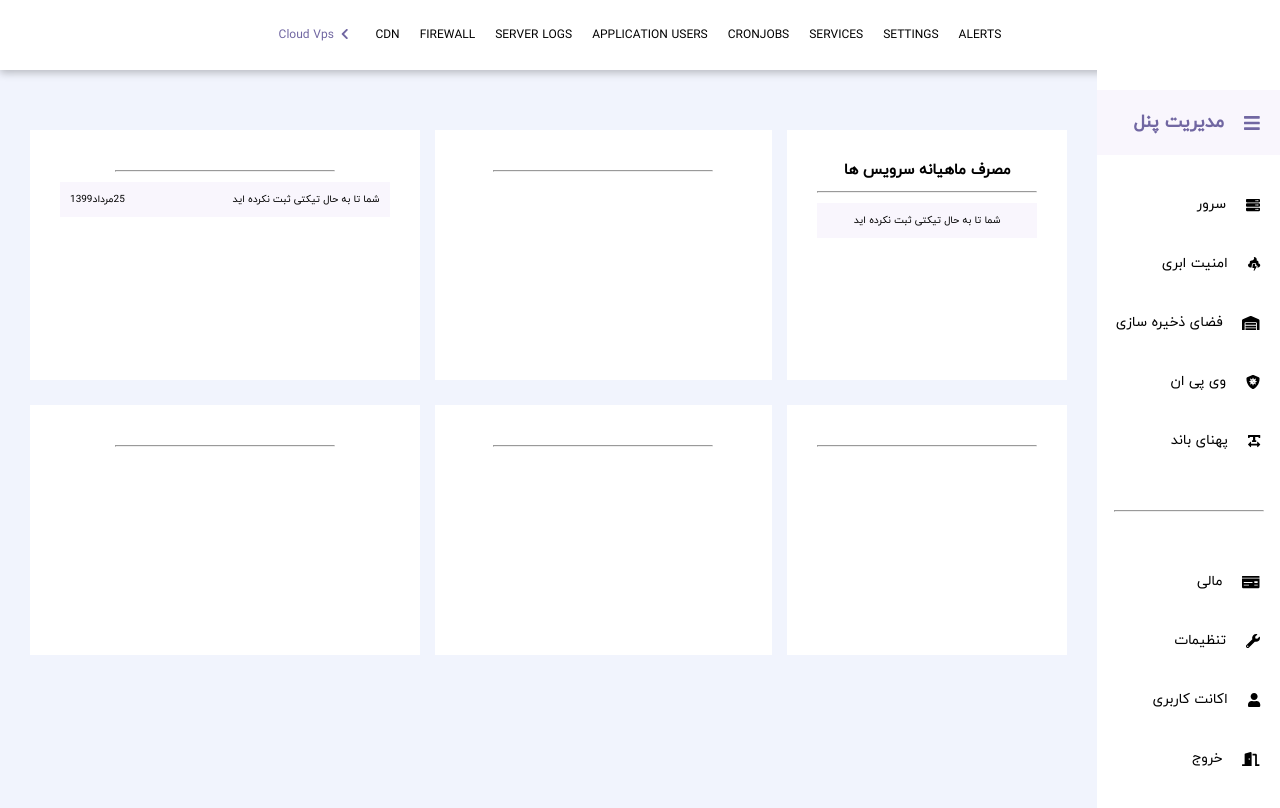
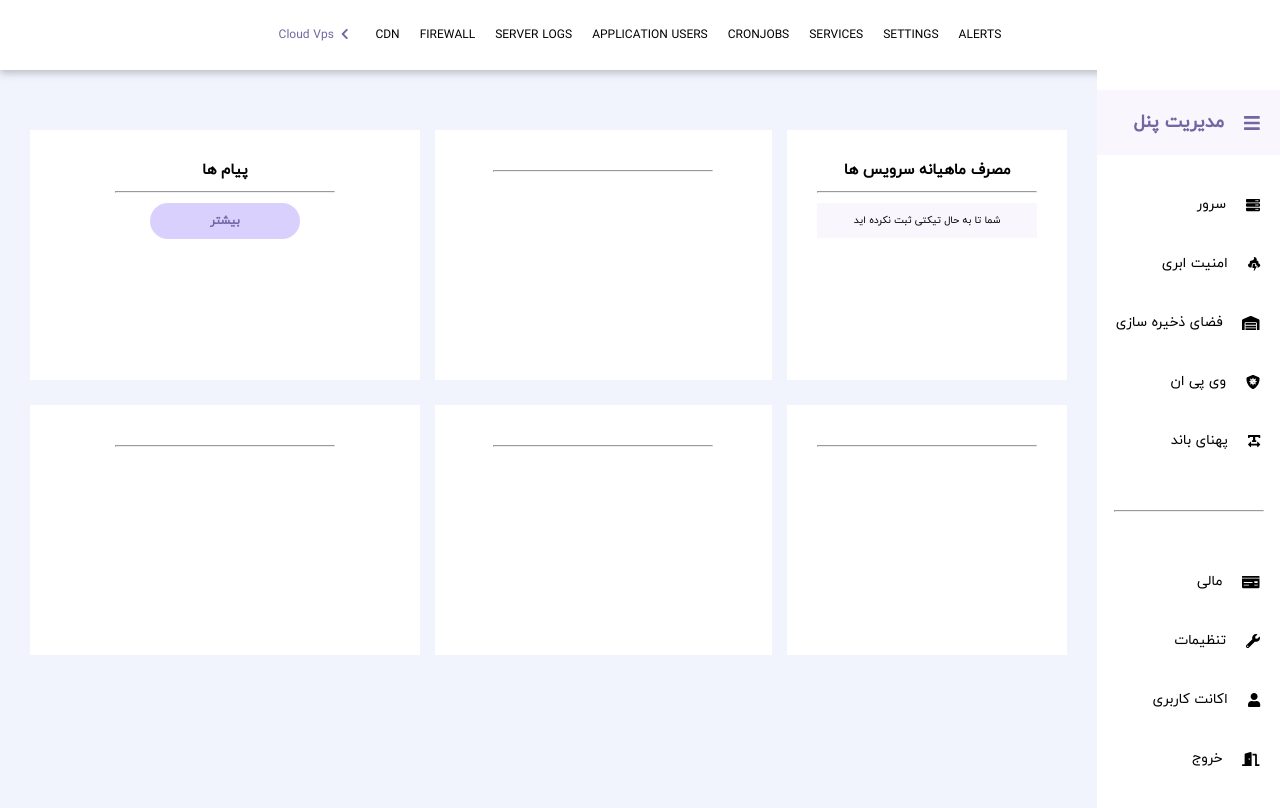
Before and after one commit to sadeghtavakoli/amnpardaz-challenge, a React (Create React App) app: page /panel in a window 1280 px wide. Built offline with nearby package versions, Linux system fonts and the light colour scheme.

Commit message:
created button-more

```diff
--- /dev/null
+++ b/src/components/button-more/button-more.component.jsx
@@ -0,0 +1,12 @@
+import React from "react";
+import "./button-more.styles.scss";
+const ButtonMore = ({ onClick }) => {
+  return (
+    <div className="button-container">
+      <button className="button-more" onClick={onClick}>
+        بیشتر
+      </button>
+    </div>
+  );
+};
+export default ButtonMore;
--- /dev/null
+++ b/src/components/button-more/button-more.styles.scss
@@ -0,0 +1,16 @@
+.button-more {
+  color: var(--secondary_color);
+  background: var(--accent_color);
+  border: 0;
+  outline: none;
+  cursor: pointer;
+  padding: 1rem 6rem;
+  font-size: 1.2rem;
+  font-weight: bold;
+  direction: rtl;
+  border-radius: 2rem;
+  margin: 0 auto;
+  &:active {
+    filter: brightness(0.95);
+  }
+}
--- a/src/index.css
+++ b/src/index.css
@@ -17,13 +17,13 @@
 *::before {
   margin: 0;
   box-sizing: border-box;
+  font-family: "yekan", Arial, Helvetica, sans-serif;
 }
 html {
   font-size: 62.5%;
 }
 body {
   margin: 0;
-  font-family: "yekan", Arial, Helvetica, sans-serif;
   -webkit-font-smoothing: antialiased;
   -moz-osx-font-smoothing: grayscale;
   background-color: var(--background_color);
@@ -32,3 +32,9 @@ body {
 .fontawsome-icon {
   margin: 0 0.7rem;
 }
+
+.button-container {
+  display: flex;
+  justify-content: center;
+  align-items: center;
+}
--- a/src/pages/panel-page/panel-page.component.jsx
+++ b/src/pages/panel-page/panel-page.component.jsx
@@ -1,4 +1,5 @@
 import React from "react";
+import ButtonMore from "../../components/button-more/button-more.component";
 import Card from "../../components/card/card.component";
 import Message from "../../components/message/message.component";
 import "./panel-page.styles.scss";
@@ -9,11 +10,8 @@ const PanelPage = () => {
         <Message message="شما تا به حال تیکتی ثبت نکرده اید" />
       </Card>
       <Card />
-      <Card>
-        <Message
-          message="شما تا به حال تیکتی ثبت نکرده اید"
-          subMessage="25مرداد1399"
-        />
+      <Card title="پیام ها">
+        <ButtonMore />
       </Card>
       <Card />
       <Card />
```
